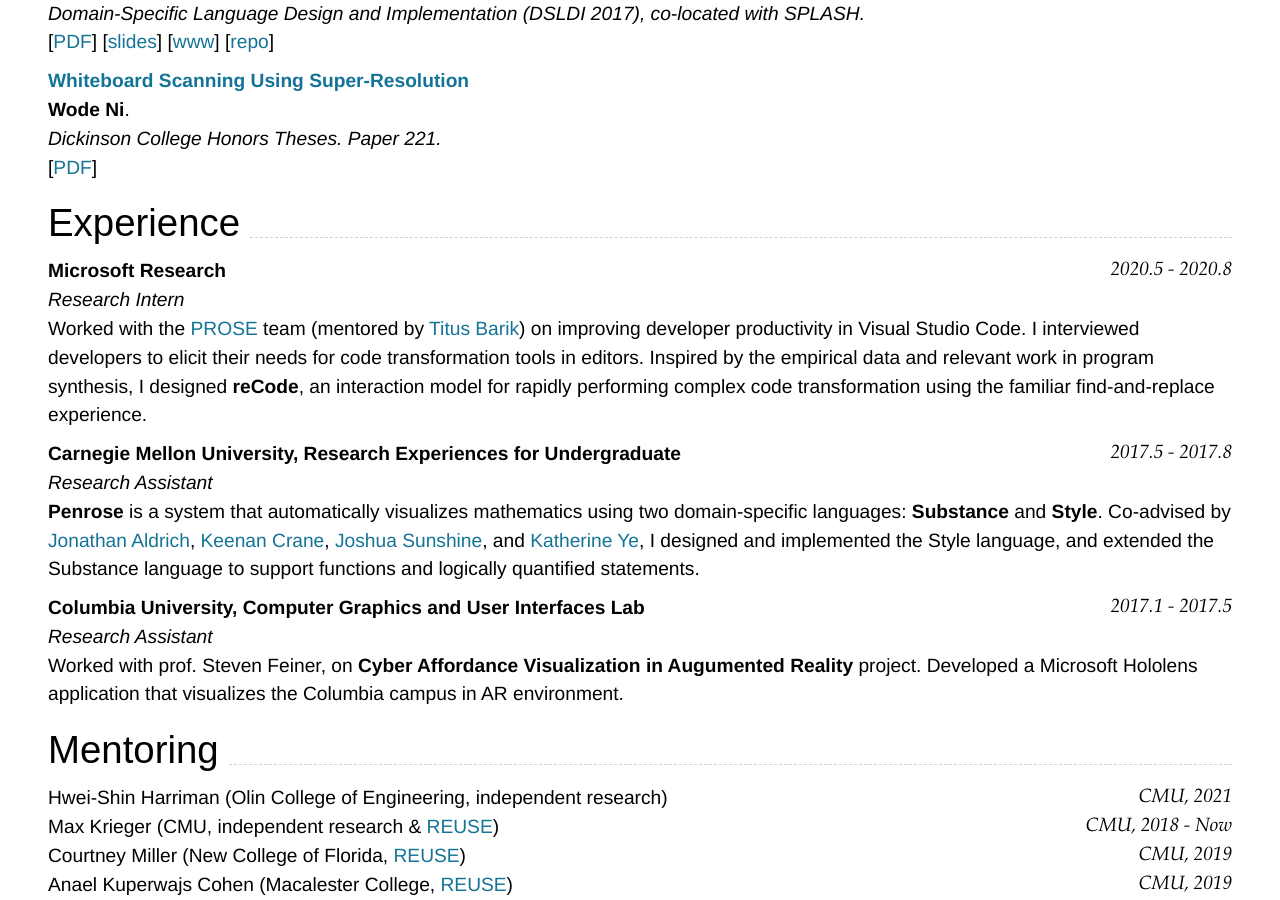
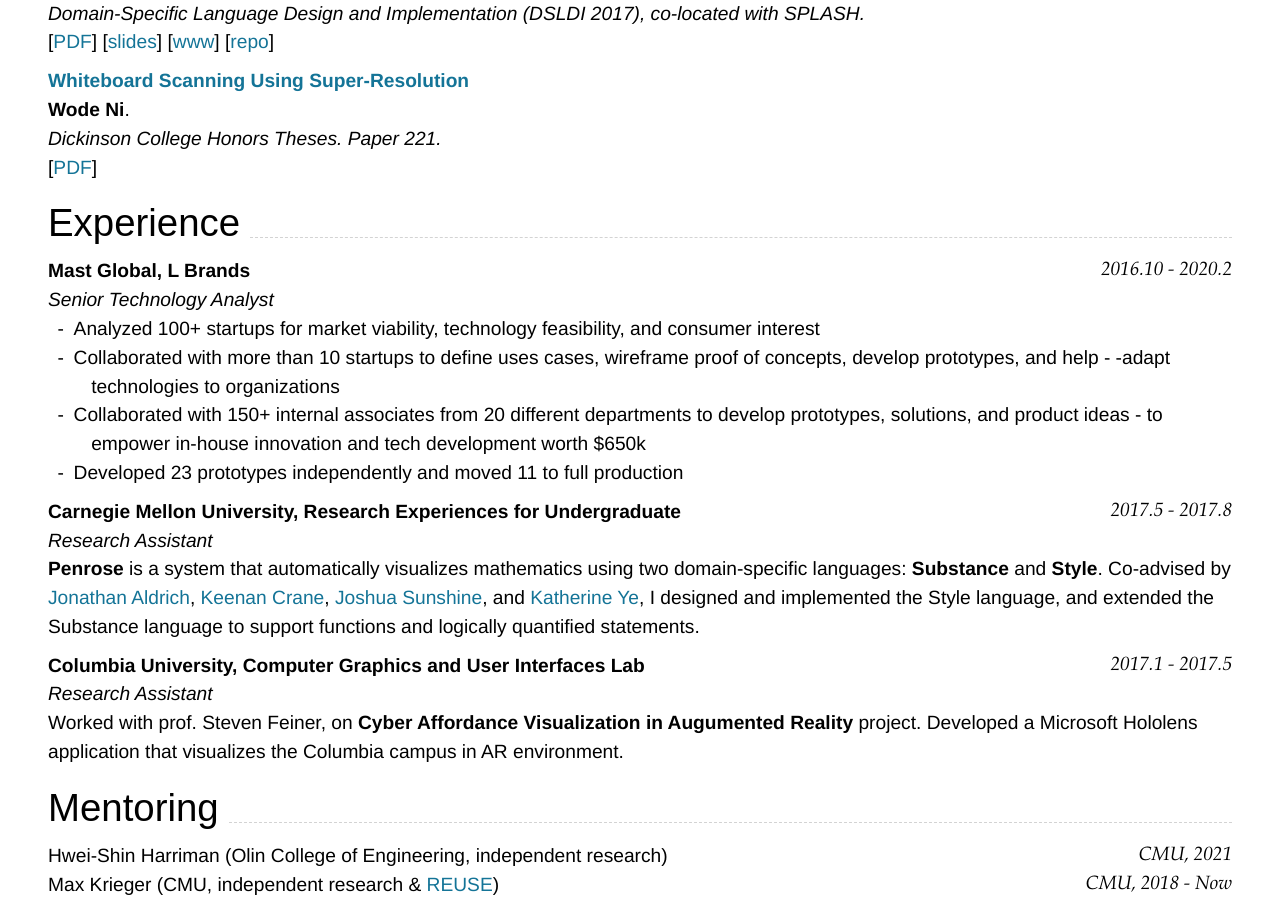
Before and after one commit to thedhanawada/me, a Jekyll site: the page built from index.md, in a window 1280 px wide and 900 px high, scrolled down 1410 px. Built offline with Jekyll 4.4.1, drawn with Linux system fonts in a browser that asks for light colours; nearby versions of some CDN libraries.

Commit message:
Update index.md

```diff
--- a/index.md
+++ b/index.md
@@ -95,10 +95,13 @@ _Evaluation and Usability of Programming Languages and Tools (PLATEAU 2019), co-
 
 ## Experience
 
-### **Microsoft Research** `2020.5 - 2020.8`
+### **Mast Global, L Brands** `2016.10 - 2020.2`
 
-_Research Intern_<br>
-Worked with the [PROSE](https://www.microsoft.com/en-us/research/group/prose/) team (mentored by [Titus Barik](https://www.barik.net/)) on improving developer productivity in Visual Studio Code. I interviewed developers to elicit their needs for code transformation tools in editors. Inspired by the empirical data and relevant work in program synthesis, I designed **reCode**, an interaction model for rapidly performing complex code transformation using the familiar find-and-replace experience.
+_Senior Technology Analyst_<br>
+- Analyzed 100+ startups for market viability, technology feasibility, and consumer interest
+- Collaborated with more than 10 startups to define uses cases, wireframe proof of concepts, develop prototypes, and help - -adapt technologies to organizations
+- Collaborated with 150+ internal associates from 20 different departments to develop prototypes, solutions, and product ideas - to empower in-house innovation and tech development worth $650k
+- Developed 23 prototypes independently and moved 11 to full production
 
 ### **Carnegie Mellon University, Research Experiences for Undergraduate** `2017.5 - 2017.8`
 
```
